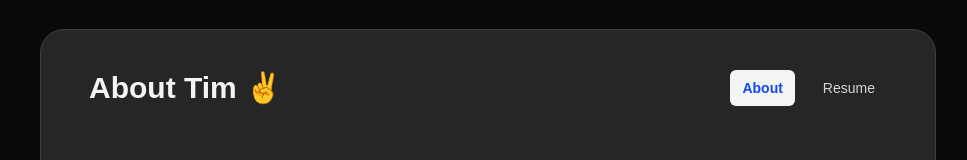
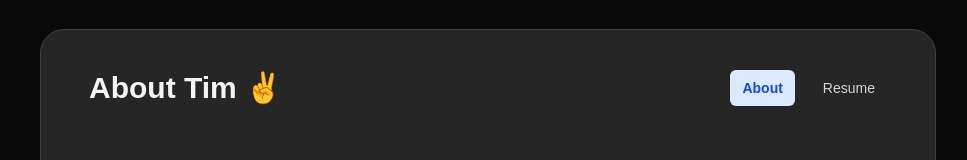
Before and after one commit to TimothyDuex/personal-website, a Next.js app: page / in a window 1280 px wide. Shown: the part 245-405 px from the top of the page, without its empty margins (152-1119 px from the left). Built offline with nearby package versions, Linux system fonts and the light colour scheme.

Commit message:
Fix fill colors

```diff
--- a/src/app/_components/_profile/ContactButton.tsx
+++ b/src/app/_components/_profile/ContactButton.tsx
@@ -18,7 +18,7 @@ const ContactButton = (
     return (
         <button
             onClick={togglePanel}
-            className="px-3 rounded-md text-sm font-medium transition-colors duration-200 text-tertiary-text bg-neutral-800 hover:bg-gray-100 hover:text-gray-900"
+            className="px-3 rounded-md text-sm font-medium transition-colors duration-200 text-tertiary-text bg-primary-bg hover:bg-fill-bg-hover hover:text-fill-text-hover"
         >
             { isOpen ? <CircleChevronUp /> :<CircleChevronDown /> }
         </button>
--- a/src/app/globals.css
+++ b/src/app/globals.css
@@ -21,8 +21,8 @@
   --color-secondary-bg: var(--color-neutral-700);
   --color-secondary-border: var(--color-neutral-500);
 
-  --color-fill-bg: var(--color-gray-100);
-  --color-fill-bg-hover: var(--color-neutral-800);
+  --color-fill-bg: var(--color-blue-100);
+  --color-fill-bg-hover: var(--color-neutral-100);
   --color-fill-border: var(--color-blue-50);
   --color-fill-text: var(--color-blue-700);
   --color-fill-text-hover: var(--color-gray-900);
```
